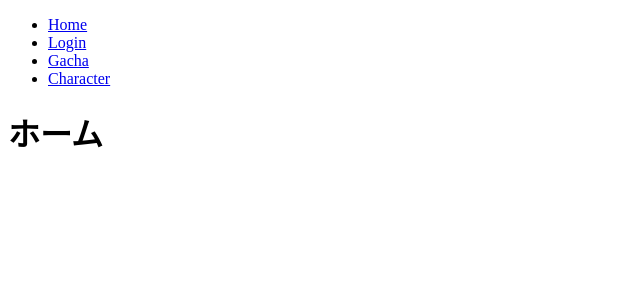
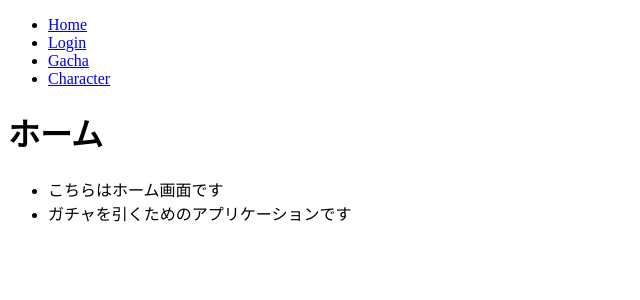
Before and after one commit to hiro03dir/Training, a Vue app in the folder gacha/vuejs/vuejs/: page / in a window 1280 px wide. Shown: the top 300 px of the page, without its empty margins (0-640 px from the left). Built offline with nearby package versions, Linux system fonts and the light colour scheme; no server answers.

Commit message:
コメント追加

```diff
--- a/gacha/vuejs/vuejs/src/views/Home.vue
+++ b/gacha/vuejs/vuejs/src/views/Home.vue
@@ -1,6 +1,10 @@
 <template>
     <div>
         <h1>ホーム</h1>
+        <ul>
+            <li>こちらはホーム画面です</li>
+            <li>ガチャを引くためのアプリケーションです</li>
+        </ul>
     </div>
 </template>
 
```
Also changed, not shown: 1 other file (tests, documents, lock files or other folders).
